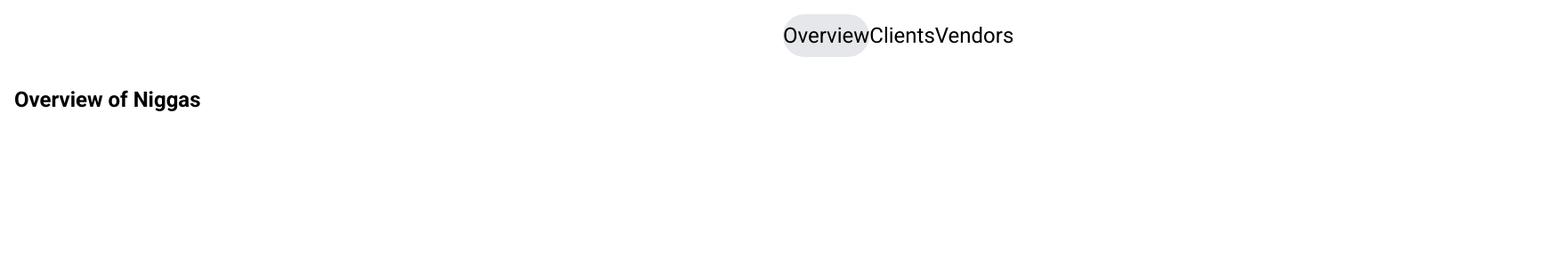
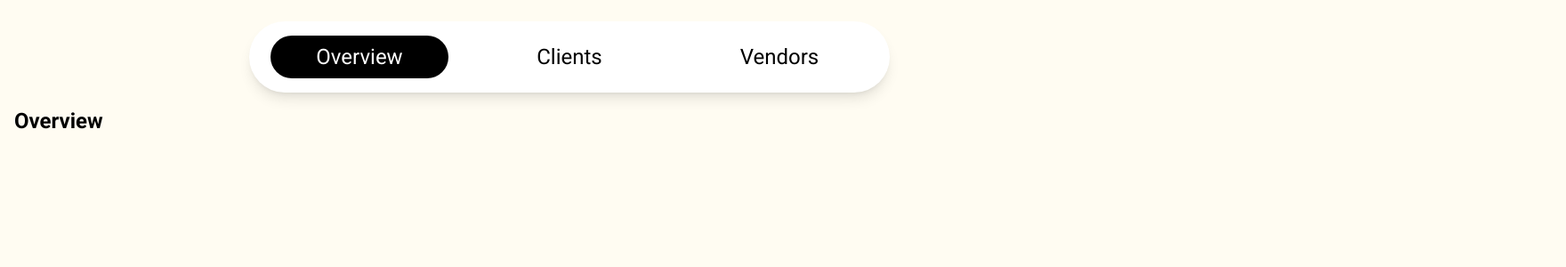
Before and after one commit to Vaintseishii/SimpleBooks, a Next.js app: page / in a window 1280 px wide. Shown: the top 300 px of the page at 89% size, 1760 px wide, since content can reach past the window. Built offline with nearby package versions, Linux system fonts and the light colour scheme.

Commit message:
style: reformat Sidebar div centering and add placeholder colors

```diff
--- a/src/app/clients/page.tsx
+++ b/src/app/clients/page.tsx
@@ -1,7 +1,7 @@
 export default function Clients() {
     return (
         <div className="p-4">
-            <h1 className="font-bold text-2xl">Nigga Ass Clients</h1>
+            <h1 className="font-bold text-2xl">Clients</h1>
         </div>
     )
 }
--- a/src/app/layout.tsx
+++ b/src/app/layout.tsx
@@ -19,11 +19,12 @@ export default function RootLayout({
 }) {
   return (
     <html lang="en">
-      <body className={`${roboto.className} flex flex-col`}>
-        <div className="flex items-start">
-          <Sidebar/>
+      <body className={`${roboto.className} flex flex-col bg-[#fffcf2]`}>
+        <div className="flex">
+          <div className="w-full flex justify-center">
+            <Sidebar/>
+          </div>
         </div>
-
         <main className="w-full flex-1">{children}</main>
       </body>
     </html>
--- a/src/app/page.tsx
+++ b/src/app/page.tsx
@@ -1,7 +1,7 @@
 export default function Overview() {
   return (
     <div className="p-4">
-      <h1 className="font-bold text-2xl">Overview of Niggas</h1>
+      <h1 className="font-bold text-2xl">Overview</h1>
     </div>
   );
 }
--- a/src/app/vendors/page.tsx
+++ b/src/app/vendors/page.tsx
@@ -1,7 +1,7 @@
 export default function Vendors() {
     return (
         <div className="p-4">
-            <h1 className="font-bold text-2xl">Nigga Vendors</h1>
+            <h1 className="font-bold text-2xl">Vendors</h1>
         </div>
     )
 }
--- a/src/components/Sidebar.tsx
+++ b/src/components/Sidebar.tsx
@@ -4,7 +4,7 @@ import { NavLink } from "./navLinks";
 
 export function Sidebar() {
   return (
-    <div className="w-full p-4 pl-220 pr-220 flex justify-between">
+    <div className="w-180 p-4 mt-6 gap-9 flex justify-center rounded-full bg-white shadow-lg">
       <NavLink href="/">Overview</NavLink>
       <NavLink href="/clients">Clients</NavLink>
       <NavLink href="/vendors">Vendors</NavLink>
--- a/src/components/navLinks.tsx
+++ b/src/components/navLinks.tsx
@@ -8,7 +8,7 @@ export function NavLink({ href, children }: { href: string; children: React.Reac
   const isActive = pathname === href;
 
   return (
-    <Link href={href} className={`text-2xl w-50 text-center py-2 ${isActive ? "bg-gray-200 rounded-full" : "text-black hover:bg-gray-200 hover:rounded-full"}`}>
+    <Link href={href} className={`text-2xl w-50 text-center py-2 ${isActive ? "bg-black rounded-full text-white" : "text-black hover:bg-[#dee2e6] hover:rounded-full"}`}>
       {children}
     </Link>
   );
```
